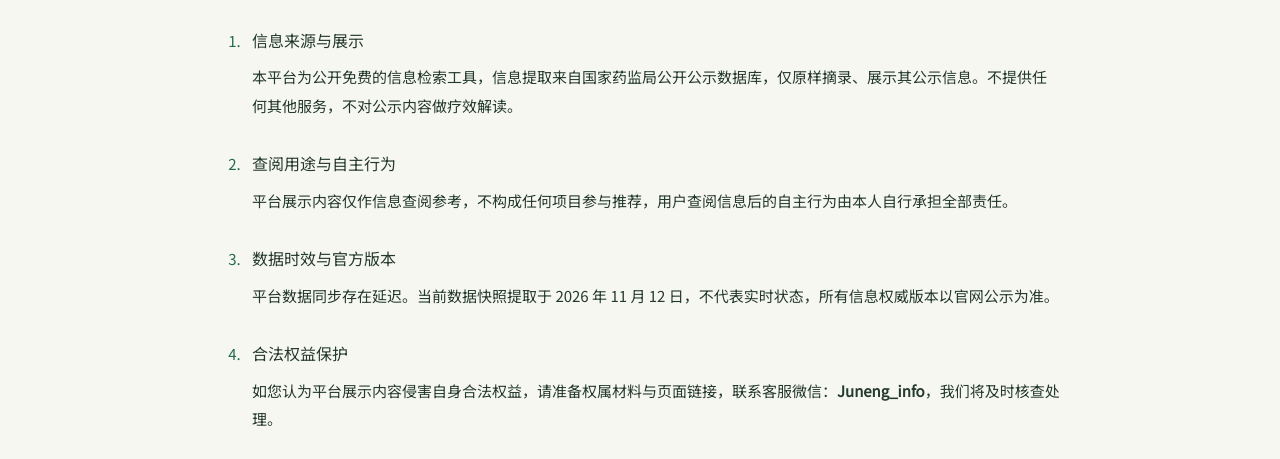
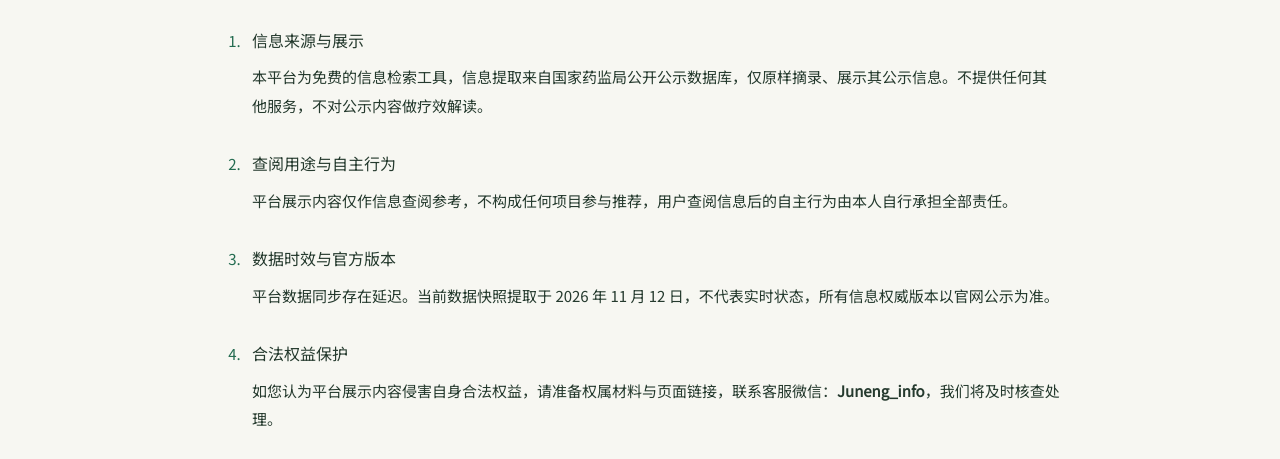
Before and after one commit to liangren6666/drug-trials-ongoing, a plain HTML site: page docs/disclaimer.html in a window 1280 px wide. Shown: the part 274-733 px from the top of the page. Drawn offline with Linux system fonts and the light colour scheme.

Commit message:
Remove redundant wording from the free search disclaimer

```diff
--- a/docs/disclaimer.html
+++ b/docs/disclaimer.html
@@ -34,7 +34,7 @@
       <ol class="policy-terms">
         <li>
           <h2>信息来源与展示</h2>
-          <p>本平台为公开免费的信息检索工具，信息提取来自国家药监局公开公示数据库，仅原样摘录、展示其公示信息。不提供任何其他服务，不对公示内容做疗效解读。</p>
+          <p>本平台为免费的信息检索工具，信息提取来自国家药监局公开公示数据库，仅原样摘录、展示其公示信息。不提供任何其他服务，不对公示内容做疗效解读。</p>
         </li>
         <li>
           <h2>查阅用途与自主行为</h2>
```
Also changed, not shown: docs/index.html (+1 -1 lines).
